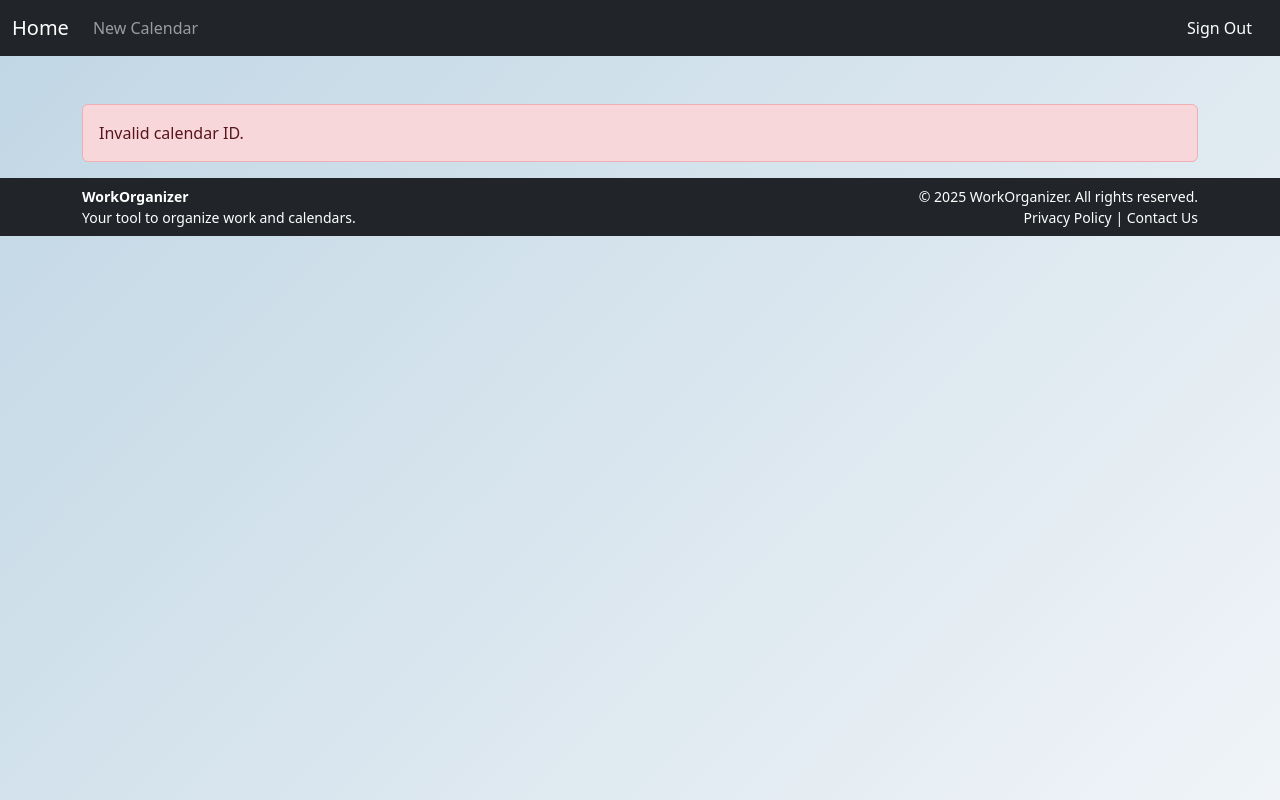
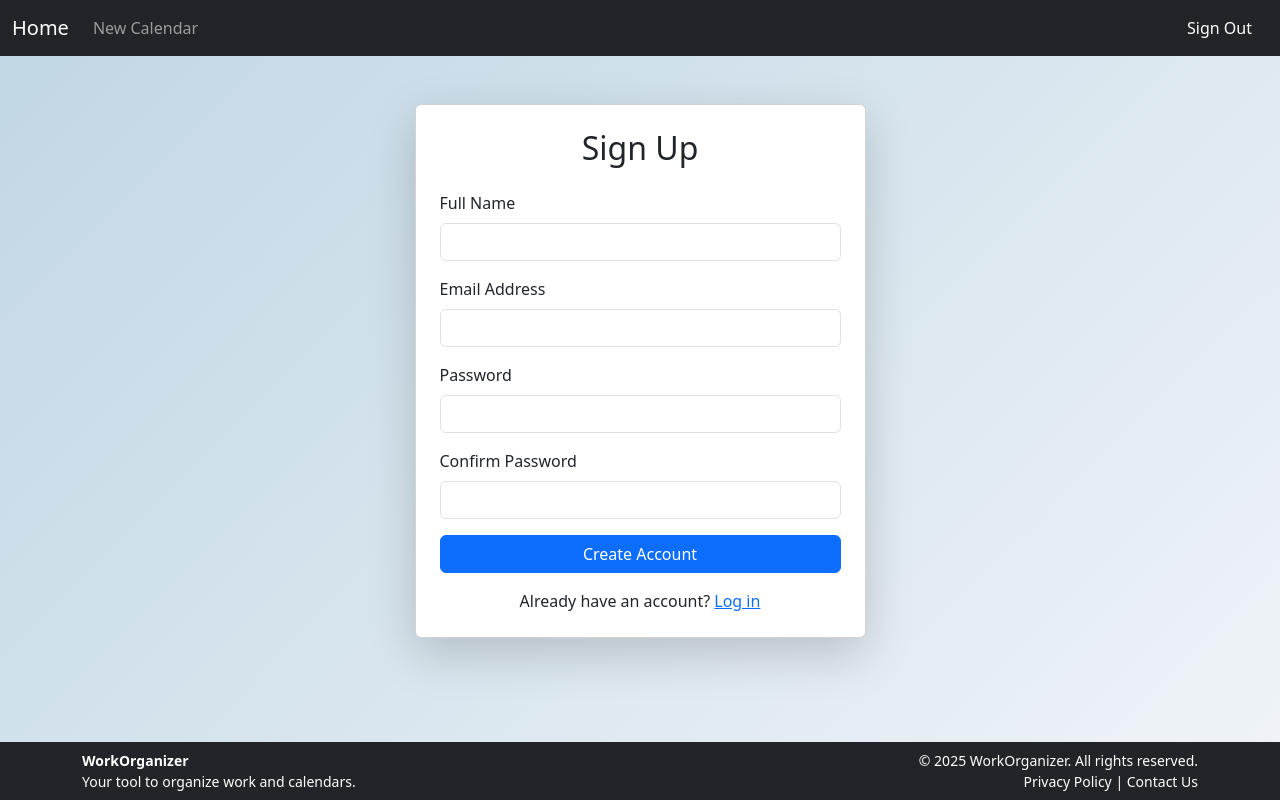
Before and after one commit to ykoosono/Workorganizer, a PHP site: page /signup.php in a window 1280 px wide. Run offline with PHP 8.4, Linux system fonts and the light colour scheme.

Commit message:
05/4 commit1

```diff
--- a/signup.php
+++ b/signup.php
@@ -1,11 +1,10 @@
-<?php include 'header.php'; ?>
+<?php
+session_start();
 
-<?php
 $host = 'localhost';
 $db = 'workorganizer_db';
 $user = 'root';
 $pass = '';
-$pdo = null;
 
 try {
     $pdo = new PDO("mysql:host=$host;dbname=$db;charset=utf8mb4", $user, $pass);
@@ -14,134 +13,89 @@ try {
     die("Database connection failed: " . $e->getMessage());
 }
 
-$calendarId = $_GET['id'] ?? null;
-if (!$calendarId || !is_numeric($calendarId)) {
-    echo "<div class='container mt-5'><div class='alert alert-danger'>Invalid calendar ID.</div></div>";
-    include 'footer.php';
-    exit;
-}
+$errors = [];
+$name = '';
+$email = '';
 
-// Fetch calendar
-$stmt = $pdo->prepare("SELECT * FROM calendars WHERE id = ?");
-$stmt->execute([$calendarId]);
-$calendar = $stmt->fetch(PDO::FETCH_ASSOC);
-if (!$calendar) {
-    echo "<div class='container mt-5'><div class='alert alert-warning'>Calendar not found.</div></div>";
-    include 'footer.php';
-    exit;
-}
+if ($_SERVER['REQUEST_METHOD'] === 'POST') {
+    $name = trim($_POST['name'] ?? '');
+    $email = trim($_POST['email'] ?? '');
+    $password = $_POST['password'] ?? '';
+    $confirm_password = $_POST['confirm_password'] ?? '';
 
-// Fetch incomplete tasks
-$incompleteStmt = $pdo->prepare("SELECT * FROM events WHERE calendar_id = ? AND is_complete = 0 ORDER BY date ASC");
-$incompleteStmt->execute([$calendarId]);
-$incompleteEvents = $incompleteStmt->fetchAll(PDO::FETCH_ASSOC);
+    if (!$name || !$email || !$password || !$confirm_password) {
+        $errors[] = "All fields are required.";
+    } elseif (!filter_var($email, FILTER_VALIDATE_EMAIL)) {
+        $errors[] = "Invalid email format.";
+    } elseif ($password !== $confirm_password) {
+        $errors[] = "Passwords do not match.";
+    } else {
+        // Check for duplicate email
+        $stmt = $pdo->prepare("SELECT user_id FROM users WHERE email = ?");
+        $stmt->execute([$email]);
+        if ($stmt->fetch()) {
+            $errors[] = "Email is already registered.";
+        } else {
+            $hashed_password = password_hash($password, PASSWORD_DEFAULT);
+            $stmt = $pdo->prepare("INSERT INTO users (name, email, password) VALUES (?, ?, ?)");
+            $stmt->execute([$name, $email, $hashed_password]);
 
-// Fetch complete tasks
-$completeStmt = $pdo->prepare("SELECT * FROM events WHERE calendar_id = ? AND is_complete = 1 ORDER BY date ASC");
-$completeStmt->execute([$calendarId]);
-$completeEvents = $completeStmt->fetchAll(PDO::FETCH_ASSOC);
-
-// Add or edit event
-if ($_SERVER["REQUEST_METHOD"] === "POST") {
-    $title = $_POST['title'] ?? '';
-    $date = $_POST['date'] ?? '';
-    $details = $_POST['details'] ?? '';
-    $eventId = $_POST['event_id'] ?? null;
-
-    if (!empty($title) && !empty($date)) {
-        if ($eventId) {
-            // Update event
-            $stmt = $pdo->prepare("UPDATE events SET title=?, date=?, details=? WHERE id=? AND calendar_id=?");
-            $stmt->execute([$title, $date, $details, $eventId, $calendarId]);
-        } else {
-            // Insert new event
-            $stmt = $pdo->prepare("INSERT INTO events (calendar_id, title, date, details) VALUES (?, ?, ?, ?)");
-            $stmt->execute([$calendarId, $title, $date, $details]);
-        }
-        header("Location: view-calendar.php?id=$calendarId");
+            header("Location: login.php?registered=1");
             exit;
         }
     }
-
-// Editing specific event
-$editingEvent = null;
-if (isset($_GET['edit_event']) && is_numeric($_GET['edit_event'])) {
-    $editId = $_GET['edit_event'];
-    $stmt = $pdo->prepare("SELECT * FROM events WHERE id = ? AND calendar_id = ?");
-    $stmt->execute([$editId, $calendarId]);
-    $editingEvent = $stmt->fetch(PDO::FETCH_ASSOC);
 }
 ?>
 
-<div class="d-flex flex-column min-vh-100">
+<?php include 'header.php'; ?>
+<body class="d-flex flex-column min-vh-100">
 <main class="flex-grow-1">
   <div class="container mt-5">
-            <h2 class="mb-3"><?php echo htmlspecialchars($calendar['title']); ?></h2>
-            <p class="text-muted"><?php echo htmlspecialchars($calendar['description']); ?></p>
+    <div class="row justify-content-center">
+      <div class="col-md-6 col-lg-5">
+        <div class="card p-4 shadow-lg rounded">
+          <h2 class="text-center mb-4">Sign Up</h2>
 
-            <hr>
-
-            <!-- Incomplete Tasks -->
-            <h4 class="mb-3">Incomplete Tasks</h4>
-            <?php if ($incompleteEvents): ?>
-                <ul class="list-group mb-4">
-                    <?php foreach ($incompleteEvents as $event): ?>
-                        <li class="list-group-item d-flex justify-content-between align-items-start">
-                            <div>
-                                <h5 class="mb-1"><?php echo htmlspecialchars($event['title']); ?></h5>
-                                <small class="text-muted"><?php echo htmlspecialchars($event['date']); ?></small>
-                                <p class="mb-1"><?php echo htmlspecialchars($event['details']); ?></p>
+          <?php if (!empty($errors)): ?>
+            <div class="alert alert-danger">
+              <?php foreach ($errors as $error): ?>
+                <div><?php echo htmlspecialchars($error); ?></div>
+              <?php endforeach; ?>
             </div>
-                            <div class="btn-group btn-group-sm">
-                                <button class="btn btn-outline-success toggle-complete"
-                                        data-event-id="<?php echo $event['id']; ?>"
-                                        data-status="1">
-                                    Mark Complete
-                                </button>
-                                <a href="?id=<?php echo $calendarId; ?>&edit_event=<?php echo $event['id']; ?>" class="btn btn-outline-primary">Edit</a>
-                                <a href="?id=<?php echo $calendarId; ?>&delete_event=<?php echo $event['id']; ?>" class="btn btn-outline-danger" onclick="return confirm('Are you sure you want to delete this event?');">Delete</a>
-                            </div>
-                        </li>
-                    <?php endforeach; ?>
-                </ul>
-            <?php else: ?>
-                <p>No incomplete tasks found for this calendar.</p>
           <?php endif; ?>
 
-            <hr>
+          <form method="POST" action="signup.php">
+            <div class="mb-3">
+              <label for="name" class="form-label">Full Name</label>
+              <input type="text" name="name" id="name" class="form-control" required value="<?php echo htmlspecialchars($name); ?>">
+            </div>
 
-            <!-- Complete Tasks -->
-            <h4 class="mb-3">Complete Tasks</h4>
-            <?php if ($completeEvents): ?>
-                <ul class="list-group mb-4">
-                    <?php foreach ($completeEvents as $event): ?>
-                        <li class="list-group-item d-flex justify-content-between align-items-start">
-                            <div>
-                                <h5 class="mb-1"><?php echo htmlspecialchars($event['title']); ?></h5>
-                                <small class="text-muted"><?php echo htmlspecialchars($event['date']); ?></small>
-                                <p class="mb-1"><?php echo htmlspecialchars($event['details']); ?></p>
+            <div class="mb-3">
+              <label for="email" class="form-label">Email Address</label>
+              <input type="email" name="email" id="email" class="form-control" required value="<?php echo htmlspecialchars($email); ?>">
             </div>
-                            <div class="btn-group btn-group-sm">
-                                <button class="btn btn-outline-secondary toggle-complete"
-                                        data-event-id="<?php echo $event['id']; ?>"
-                                        data-status="0">
-                                    Mark Incomplete
-                                </button>
-                                <a href="?id=<?php echo $calendarId; ?>&edit_event=<?php echo $event['id']; ?>" class="btn btn-outline-primary">Edit</a>
-                                <a href="?id=<?php echo $calendarId; ?>&delete_event=<?php echo $event['id']; ?>" class="btn btn-outline-danger" onclick="return confirm('Are you sure you want to delete this event?');">Delete</a>
+
+            <div class="mb-3">
+              <label for="password" class="form-label">Password</label>
+              <input type="password" name="password" id="password" class="form-control" required>
             </div>
-                        </li>
-                    <?php endforeach; ?>
-                </ul>
-            <?php else: ?>
-                <p>No complete tasks found for this calendar.</p>
-            <?php endif; ?>
 
-            <!-- Add/Edit Task Form -->
-            <hr>
-            <h4 class="mb-3"><?php echo $editingEvent ? 'Edit Task' : 'Add a New Task'; ?></h4>
-            <form method="POST">
-                <input type="hidden" name="event_id" value="<?php echo $editingEvent['id'] ?? ''; ?>">
             <div class="mb-3">
-                    <label for
-::contentReference[oaicite:0]{index=0}
+              <label for="confirm_password" class="form-label">Confirm Password</label>
+              <input type="password" name="confirm_password" id="confirm_password" class="form-control" required>
+            </div>
+
+            <button type="submit" class="btn btn-primary w-100">Create Account</button>
+          </form>
+
+          <div class="mt-3 text-center">
+            Already have an account? <a href="login.php">Log in</a>
+          </div>
+        </div>
+      </div>
+    </div>
+  </div>
+</main>
+
+<?php include 'footer.php'; ?>
+</body>
```
Also changed, not shown: add-member.php (+47 -56 lines), homepage.php (+18 -6 lines), login.php (+25 -19 lines). Lines whose indentation alone changed are shown as unchanged.
